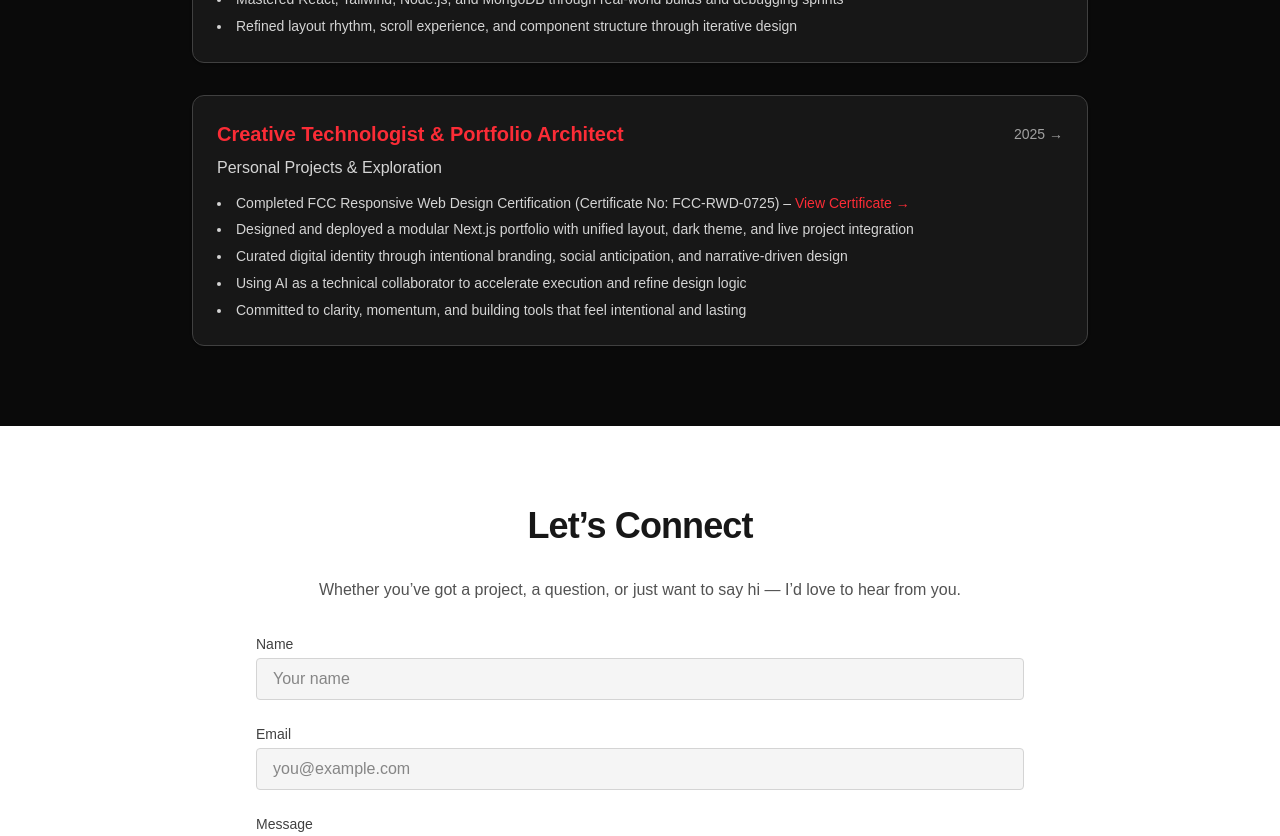
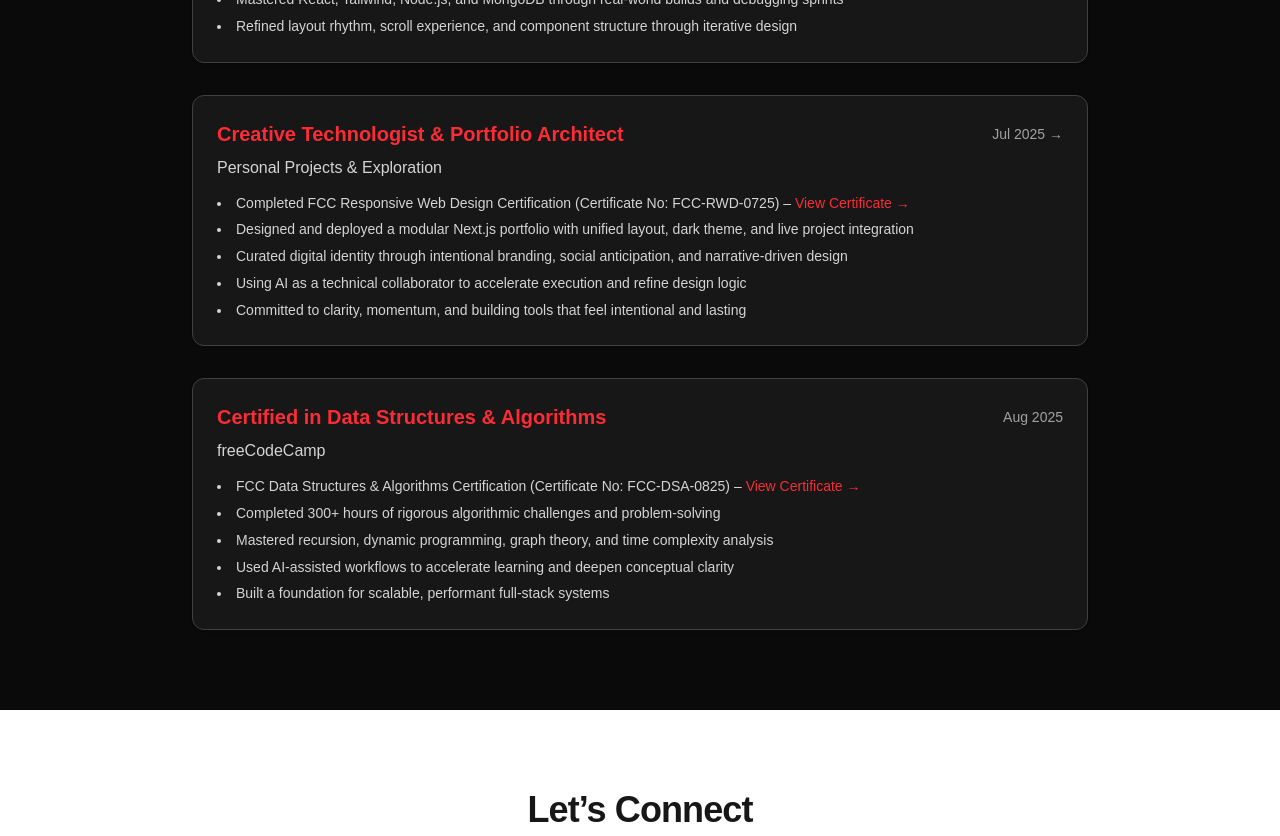
Before and after one commit to pdvladking/portfolio, a Next.js app: page / in a window 1280 px wide. Shown: the part 2360-3196 px from the top of the page. Built offline with nearby package versions, Linux system fonts and the light colour scheme.

Commit message:
Add resume PDF and update hero CTA

```diff
--- a/src/app/components/home/ResumeSection.tsx
+++ b/src/app/components/home/ResumeSection.tsx
@@ -23,7 +23,7 @@ export default function ResumeSection() {
     {
       role: "Creative Technologist & Portfolio Architect",
       company: "Personal Projects & Exploration",
-      period: "2025 →",
+      period: "Jul 2025 →",
       highlights: [
         "Designed and deployed a modular Next.js portfolio with unified layout, dark theme, and live project integration",
         "Curated digital identity through intentional branding, social anticipation, and narrative-driven design",
@@ -33,6 +33,21 @@ export default function ResumeSection() {
       certificate: {
         text: "Completed FCC Responsive Web Design Certification (Certificate No: FCC-RWD-0725)",
         link: "https://www.freecodecamp.org/certification/rajathapa/responsive-web-design",
+      },
+    },
+    {
+      role: "Certified in Data Structures & Algorithms",
+      company: "freeCodeCamp",
+      period: "Aug 2025",
+      highlights: [
+        "Completed 300+ hours of rigorous algorithmic challenges and problem-solving",
+        "Mastered recursion, dynamic programming, graph theory, and time complexity analysis",
+        "Used AI-assisted workflows to accelerate learning and deepen conceptual clarity",
+        "Built a foundation for scalable, performant full-stack systems",
+      ],
+      certificate: {
+        text: "FCC Data Structures & Algorithms Certification (Certificate No: FCC-DSA-0825)",
+        link: "https://www.freecodecamp.org/certification/rajathapa/javascript-algorithms-and-data-structures-v8",
       },
     },
   ];
```
